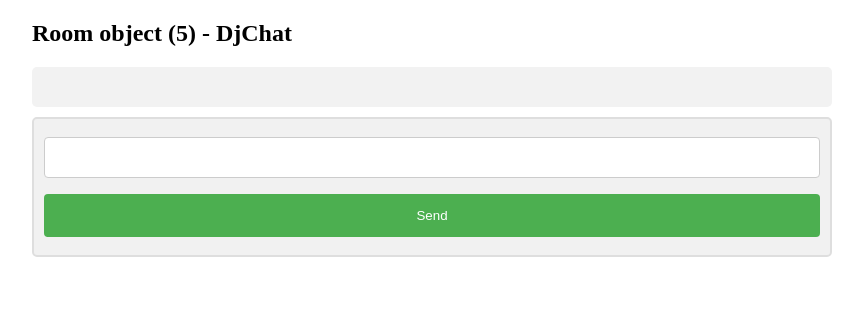
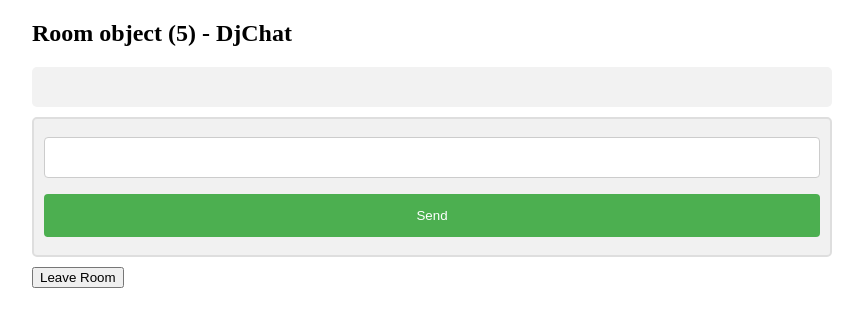
Before and after one commit to SudarshanAg31/django_live_chat, a Django app: template chat_app/templates/room.html in a window 1280 px wide. Shown: the top 327 px of the page, without its empty margins (208-1071 px from the left). Run offline with Django 5.2, Linux system fonts and the light colour scheme; the template is opened without the code that fills it: values that come from a table or form of the project are taken from there, others are empty; data comes from the database, SQL or seed files in the repository; some libraries are stand-ins or nearby versions.

Commit message:
Add leave room functionality with button and AJAX request

```diff
--- a/chat_app/templates/room.html
+++ b/chat_app/templates/room.html
@@ -135,7 +135,7 @@
     </form>
 </div>
 
-
+<button id="leave-btn">Leave Room</button>
 </body>
 
 <script type="text/javascript">
@@ -165,6 +165,22 @@
         })
     );
 });
+$("#leave-btn").click(function () {
+
+    fetch("/leave-room/", {
+        method: "POST",
+        headers: {
+            "Content-Type": "application/json",
+            "X-CSRFToken": $('input[name=csrfmiddlewaretoken]').val()
+        },
+        body: JSON.stringify({
+            room: "{{ room }}"
+        })
+    }).then(() => {
+        window.location.href = "/";
+    });
+
+});
 </script>
 
 </html>
```
